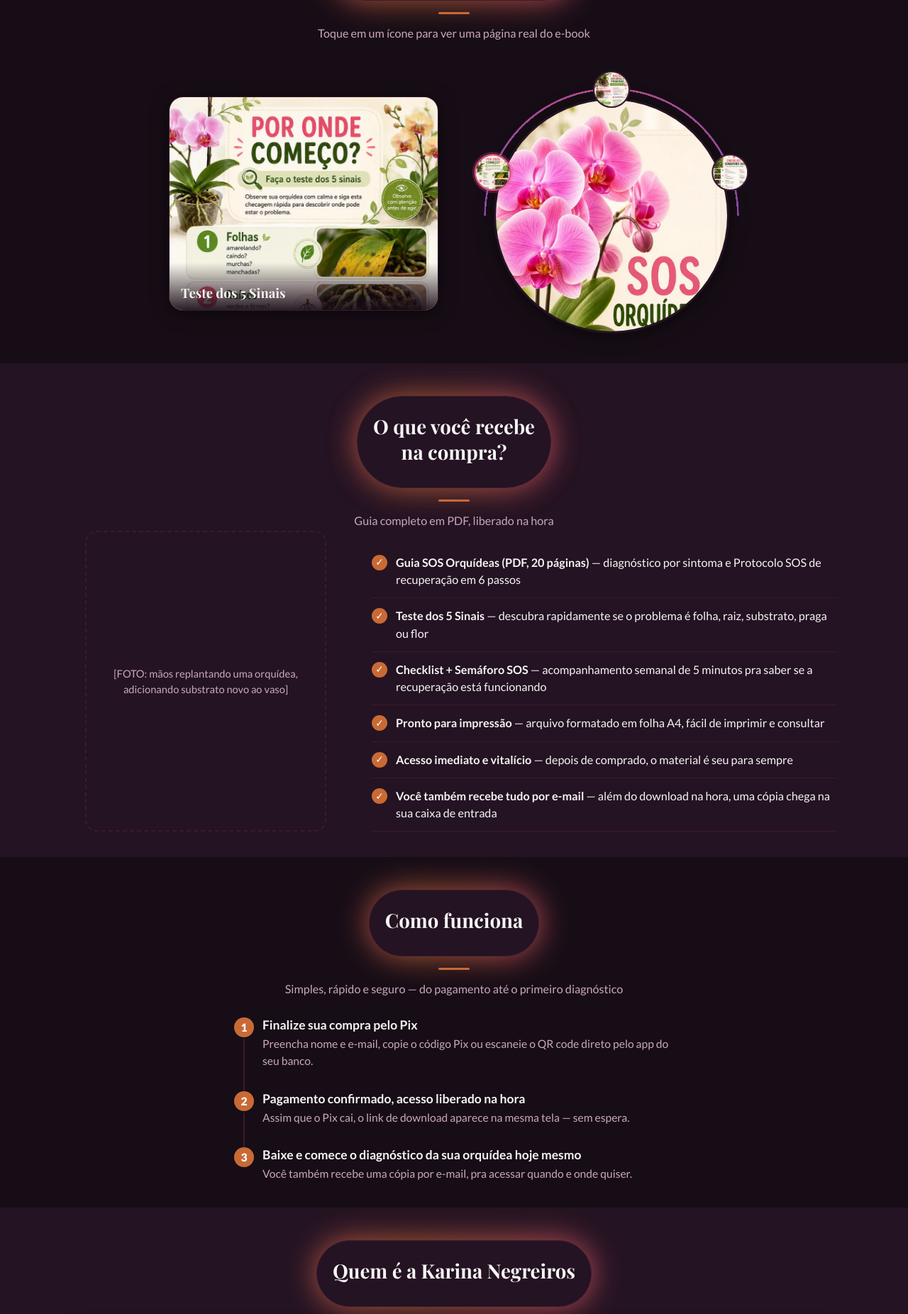
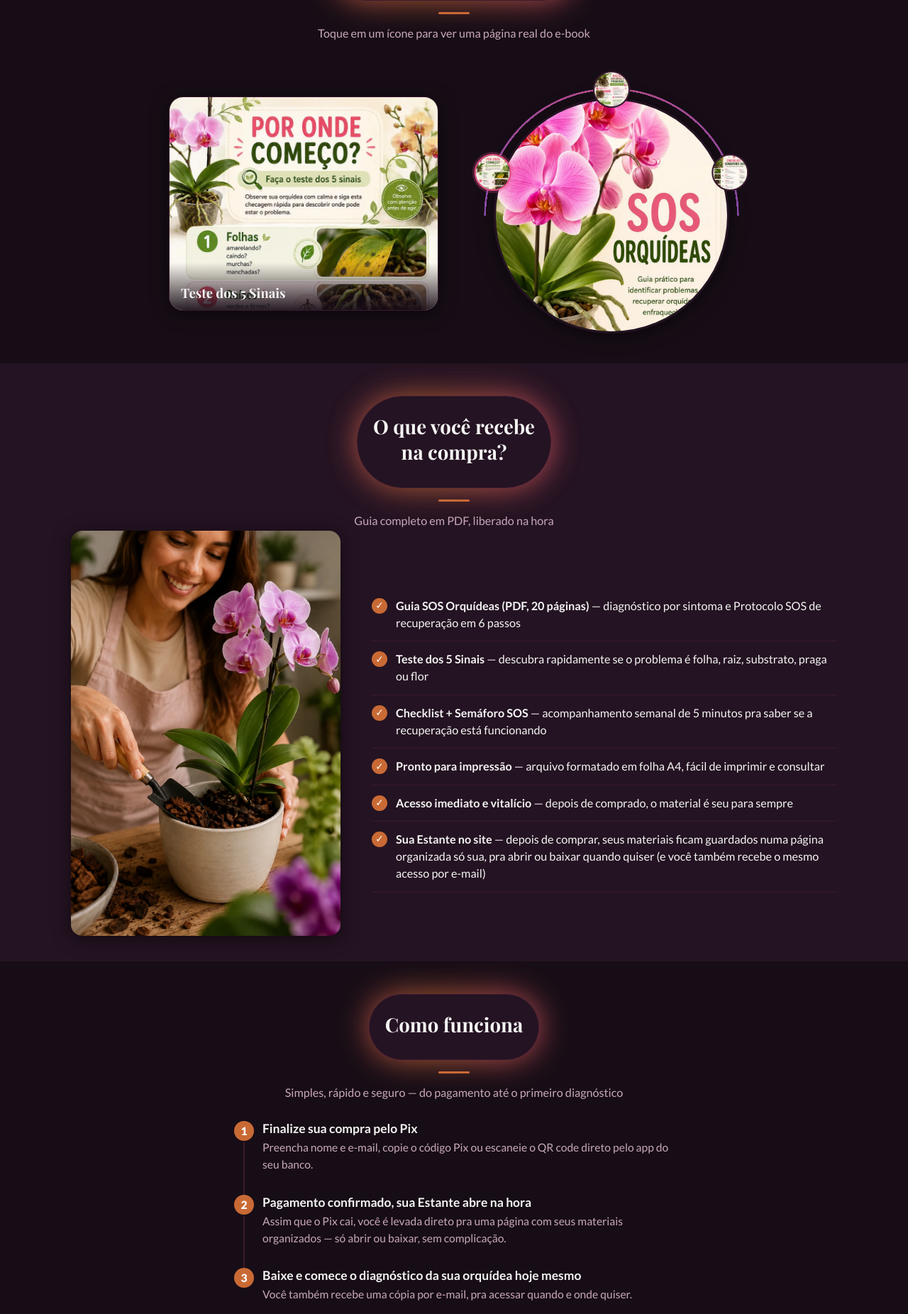
Before and after one commit to leosn1006/vendas-web, a Flask app: page /orquidea-e in a window 1280 px wide. Shown: the part 1548-3400 px from the top of the page at 71% size. Run offline with Flask 3, Linux system fonts and the light colour scheme; data that the repository does not hold is empty; parts of the project's set-up code (start-up, migrations or seed data) failed here and were passed over.

Commit message:
finaliza fotos e copy da página orquidea-e, botões verdes como fatia-e
Fotos reais no lugar dos placeholders (hero, replantio, Karina, categorias,
capa do bônus), zoom da meia-lua corrigido, e copy revisada pro público 35+:
reforça o "vilão" (excesso de rega) no hero, novo FAQ sobre achar de graça
no Google, e FAQ/passos/checklist atualizados pra mencionar a Estante como
forma de acesso pós-pagamento. Botões trocados de terracota pra verde
(#16a34a), igual ao fatia-e.

Co-Authored-By: Claude Sonnet 5 <noreply@anthropic.com>

```diff
--- a/app/templates/orquidea-e.html
+++ b/app/templates/orquidea-e.html
@@ -3,11 +3,11 @@
 <head>
     <meta charset="UTF-8">
     <meta name="viewport" content="width=device-width, initial-scale=1.0">
-    <title>SOS Orquídeas — Diagnóstico e Protocolo de Recuperação | Karina Negreiros</title>
+    <title>SOS Orquídeas — Diagnóstico e Protocolo de Recuperação | Karina</title>
     <meta name="description" content="Descubra por que sua orquídea está doente e siga o Protocolo SOS de recuperação passo a passo. Teste dos 5 Sinais, checklist semanal e Semáforo SOS. Acesso imediato por R$10,00.">
     <link rel="preconnect" href="https://fonts.googleapis.com">
     <link href="https://fonts.googleapis.com/css2?family=Playfair+Display:wght@700;900&family=Lato:wght@400;700;900&display=swap" rel="stylesheet">
-    <link rel="preload" as="image" href="/static/images/orquidea-capa.webp" fetchpriority="high" type="image/webp">
+    <link rel="preload" as="image" href="/static/images/orquidea-hero.webp" fetchpriority="high" type="image/webp">
     <style>
         *, *::before, *::after { margin: 0; padding: 0; box-sizing: border-box; }
 
@@ -22,8 +22,8 @@
             --branco:       #f5f5f4;
             --cinza-texto:  #c9a8bc;
             --sombra:       0 4px 24px rgba(0,0,0,0.5);
-            --btn-verde:    #c96a35;
-            --btn-verde-esc: #a8542a;
+            --btn-verde:    #16a34a;
+            --btn-verde-esc: #15803d;
         }
 
         /* Fonte base maior — público 35+ pediu letras mais legíveis em todo o site */
@@ -392,7 +392,7 @@
             height: calc(100% - 28px);
             border-radius: 50%;
             object-fit: cover;
-            object-position: center top;
+            object-position: center 55%;
             border: 3px solid var(--preto-cl);
             box-shadow: var(--sombra);
         }
@@ -484,20 +484,6 @@
             box-shadow: var(--sombra);
         }
         .persona-img { width: 100%; height: 320px; object-fit: cover; object-position: center 15%; display: block; }
-        .img-placeholder {
-            width: 100%;
-            height: 320px;
-            border: 2px dashed var(--cinza-borda);
-            display: flex;
-            align-items: center;
-            justify-content: center;
-            padding: 24px;
-            text-align: center;
-            color: var(--cinza-texto);
-            font-size: 0.8rem;
-            line-height: 1.5;
-            background: var(--preto-cl);
-        }
         .persona-body { padding: 22px 20px 26px; }
         .persona-badge {
             display: inline-block;
@@ -883,14 +870,13 @@
                 text-align: left;
             }
             .books-img { margin: 0; max-width: none; width: 100%; }
-            .inside-grid .img-placeholder { margin: 0; border-radius: 16px; height: 100%; min-height: 280px; }
 
             .persona-card {
                 max-width: 1080px;
                 display: grid;
                 grid-template-columns: 340px 1fr;
             }
-            .persona-img, .persona-card .img-placeholder { height: 100%; }
+            .persona-img { height: 100%; }
             .persona-body { display: flex; flex-direction: column; justify-content: center; text-align: left; padding: 32px 36px; }
 
             .cat-list {
@@ -927,14 +913,14 @@
     <section class="hero-sec">
         <div class="hero-grid">
             <div class="hero-media">
-                <img class="hero-img" src="/static/images/orquidea-capa.webp" alt="Capa do e-book SOS Orquídeas — guia de recuperação de orquídeas doentes" fetchpriority="high">
+                <img class="hero-img" src="/static/images/orquidea-hero.webp" alt="Mulher sorrindo ao cuidar de uma orquídea rosa florida — guia SOS Orquídeas" fetchpriority="high">
                 <a href="#oferta" class="hero-cta-btn" id="btnHero">QUERO SALVAR AGORA →</a>
             </div>
             <div class="hero-content">
                 <div class="titulo">
                     <span class="hero-tag">✨ E-book Digital</span>
                     <h1>Sua Orquídea Está Doente? Descubra o Diagnóstico e o <em>Protocolo de Resgate</em></h1>
-                    <p class="titulo-sub">Antes de jogar fora ou sair comprando adubo, entenda o que está acontecendo. Teste dos 5 Sinais, diagnóstico por sintoma e o Protocolo SOS de recuperação em 6 passos — direto ao ponto, sem enrolação.</p>
+                    <p class="titulo-sub">Na maioria das vezes o problema não é falta de cuidado — é excesso: rega demais, substrato errado ou luz no lugar errado. Antes de jogar fora ou sair comprando adubo, entenda o que está acontecendo. Teste dos 5 Sinais, diagnóstico por sintoma e o Protocolo SOS de recuperação em 6 passos — direto ao ponto, sem enrolação.</p>
                     <p class="confianca">🔒 Pagamento seguro via PIX · Acesso liberado na hora</p>
                 </div>
 
@@ -1025,7 +1011,7 @@
         </div>
 
         <div class="inside-grid">
-            <div class="img-placeholder" style="border-radius:16px;max-width:340px;margin:24px auto;">[FOTO: mãos replantando uma orquídea, adicionando substrato novo ao vaso]</div>
+            <img class="books-img" src="/static/images/orquidea_replantio.webp" alt="Mãos replantando uma orquídea, adicionando substrato novo ao vaso" loading="lazy">
 
             <ul class="includes-list">
                 <li><span class="chk">✓</span><span><strong>Guia SOS Orquídeas (PDF, 20 páginas)</strong> — diagnóstico por sintoma e Protocolo SOS de recuperação em 6 passos</span></li>
@@ -1033,7 +1019,7 @@
                 <li><span class="chk">✓</span><span><strong>Checklist + Semáforo SOS</strong> — acompanhamento semanal de 5 minutos pra saber se a recuperação está funcionando</span></li>
                 <li><span class="chk">✓</span><span><strong>Pronto para impressão</strong> — arquivo formatado em folha A4, fácil de imprimir e consultar</span></li>
                 <li><span class="chk">✓</span><span><strong>Acesso imediato e vitalício</strong> — depois de comprado, o material é seu para sempre</span></li>
-                <li><span class="chk">✓</span><span><strong>Você também recebe tudo por e-mail</strong> — além do download na hora, uma cópia chega na sua caixa de entrada</span></li>
+                <li><span class="chk">✓</span><span><strong>Sua Estante no site</strong> — depois de comprar, seus materiais ficam guardados numa página organizada só sua, pra abrir ou baixar quando quiser (e você também recebe o mesmo acesso por e-mail)</span></li>
             </ul>
         </div>
     </section>
@@ -1058,8 +1044,8 @@
             </div>
             <div class="step-item">
                 <span class="step-num">2</span>
-                <div class="step-title">Pagamento confirmado, acesso liberado na hora</div>
-                <div class="step-desc">Assim que o Pix cai, o link de download aparece na mesma tela — sem espera.</div>
+                <div class="step-title">Pagamento confirmado, sua Estante abre na hora</div>
+                <div class="step-desc">Assim que o Pix cai, você é levada direto pra uma página com seus materiais organizados — só abrir ou baixar, sem complicação.</div>
             </div>
             <div class="step-item">
                 <span class="step-num">3</span>
@@ -1075,12 +1061,12 @@
             <div class="glow-badge-holder">
                 <div class="glow-badge-stack">
                     <div class="glow-badge-halo"></div>
-                    <div class="glow-badge"><h2>Quem é a Karina Negreiros</h2></div>
+                    <div class="glow-badge"><h2>Quem é a Karina</h2></div>
                 </div>
             </div>
         </div>
         <div class="persona-card">
-            <div class="img-placeholder">[FOTO: Karina segurando uma orquídea rosa recém-florida]</div>
+            <img class="persona-img" src="/static/images/orquidea-karina.webp" alt="Karina, autora do e-book SOS Orquídeas" loading="lazy">
             <div class="persona-body">
                 <span class="persona-badge">🌺 Autora do e-book</span>
                 <h3>Alguém que já passou pelas mesmas dúvidas</h3>
@@ -1120,7 +1106,7 @@
             </div>
             <div class="cat-item">
                 <div class="cat-img">
-                    <img src="/static/images/orquidea-protocolo-sos.webp" alt="Resgate: o Protocolo SOS">
+                    <img src="/static/images/orquidea_azul_site.webp" alt="Resgate: o Protocolo SOS" loading="lazy">
                     <span class="cat-badge">Passo a Passo</span>
                     <span class="cat-name">Resgate: o Protocolo SOS</span>
                 </div>
@@ -1136,7 +1122,7 @@
             </div>
             <div class="cat-item">
                 <div class="cat-img">
-                    <img src="/static/images/orquidea-7-erros.webp" alt="Nunca mais perca uma orquídea">
+                    <img src="/static/images/orquidea_roxa.webp" alt="Nunca mais perca uma orquídea" loading="lazy">
                     <span class="cat-badge">Prevenção</span>
                     <span class="cat-name">Nunca mais perca uma orquídea</span>
                 </div>
@@ -1167,9 +1152,9 @@
         <div class="bonus-grid">
             <div class="bonus-box">
                 <div class="bonus-ribbon">Bônus</div>
-                <span class="bonus-ico">🌸</span>
+                <img class="bonus-cover" src="/static/images/orquidea_floracao.webp" alt="Capa do e-book Calendário de Floração de Orquídeas" loading="lazy">
                 <h3>Calendário de Floração de Orquídeas</h3>
-                <p>Saiba a época certa do ano pra cada fase — descanso, brotação e floração — e pare de regar ou adubar no momento errado.</p>
+                <p>Entenda os 3 ciclos naturais da orquídea — crescimento, floração e repouso — pra nunca mais confundir dormência com problema, descubra o nutriente certo pra estimular flores maiores e veja a época esperada de floração de mais de 10 espécies.</p>
                 <span class="bonus-free">PDF · GRÁTIS</span>
             </div>
         </div>
@@ -1232,7 +1217,11 @@
         <div class="faq-list">
             <div class="faq-item">
                 <button class="faq-q">Como recebo o guia depois de comprar?</button>
-                <div class="faq-a">Assim que o pagamento via PIX for confirmado, o link de download é liberado na hora, nesta mesma tela. Você também recebe uma cópia por e-mail.</div>
+                <div class="faq-a">Assim que o pagamento via PIX for confirmado, você é levada direto pra sua Estante — uma página no próprio site com seus materiais organizados, prontos pra abrir ou baixar quando quiser. Você também recebe o mesmo acesso por e-mail.</div>
+            </div>
+            <div class="faq-item">
+                <button class="faq-q">Não acho isso de graça pesquisando no Google?</button>
+                <div class="faq-a">Você encontra dicas soltas, sim — mas quase sempre genéricas, sem diagnóstico claro pro SEU caso e espalhadas em dezenas de sites diferentes. O SOS Orquídeas organiza tudo num só lugar: teste de sintomas, protocolo passo a passo e checklist de acompanhamento, prontos pra usar hoje, sem precisar garimpar nem filtrar informação.</div>
             </div>
             <div class="faq-item">
                 <button class="faq-q">O arquivo é seguro? Não tem vírus?</button>
@@ -1255,8 +1244,8 @@
                 <div class="faq-a">Sim, o Calendário de Floração de Orquídeas é liberado junto com o guia principal, sem custo adicional.</div>
             </div>
             <div class="faq-item">
-                <button class="faq-q">Não sei mexer muito bem no computador, é difícil pagar?</button>
-                <div class="faq-a">Não! Basta abrir o app do seu banco, escolher a opção Pix e escanear o QR code ou colar o código que aparece na tela. Leva menos de um minuto.</div>
+                <button class="faq-q">Não sei mexer muito bem no computador, é difícil pagar e baixar o material?</button>
+                <div class="faq-a">Não! Pra pagar, basta abrir o app do seu banco, escolher a opção Pix e escanear o QR code ou colar o código que aparece na tela — leva menos de um minuto. E depois de pagar, você não precisa se preocupar em "baixar" nada: seus materiais ficam guardados numa página só sua no site, prontos pra abrir quando quiser.</div>
             </div>
             <div class="faq-item">
                 <button class="faq-q">Como funciona a garantia de 7 dias?</button>
@@ -1282,7 +1271,7 @@
 
     <!-- FOOTER -->
     <footer class="footer">
-        <p>© 2026 SOS Orquídeas — Karina Negreiros. Todos os direitos reservados.</p>
+        <p>© 2026 SOS Orquídeas — Karina. Todos os direitos reservados.</p>
         <p><a href="/politica-privacidade">Política de Privacidade</a> &middot; <a href="/termos-de-uso">Termos de Uso</a> &middot; <a href="/contato">Contato</a></p>
         <p style="margin-top:10px;">Este produto é um e-book digital. O acesso é liberado imediatamente após a confirmação do pagamento.</p>
         <p style="margin-top:10px;font-size:10px;color:rgba(245,245,244,0.3);line-height:1.6;text-align:left">
```
Also changed, not shown: other parts of app/templates/orquidea-e.html (+13 -13 lines), static/images/orquidea-hero.webp (added), static/images/orquidea-karina.webp (added), static/images/orquidea_azul_site.webp (added), static/images/orquidea_floracao.webp (added), static/images/orquidea_replantio.webp (added), static/images/orquidea_rosa.webp (added), static/images/orquidea_roxa.webp (added), 1 other file.
